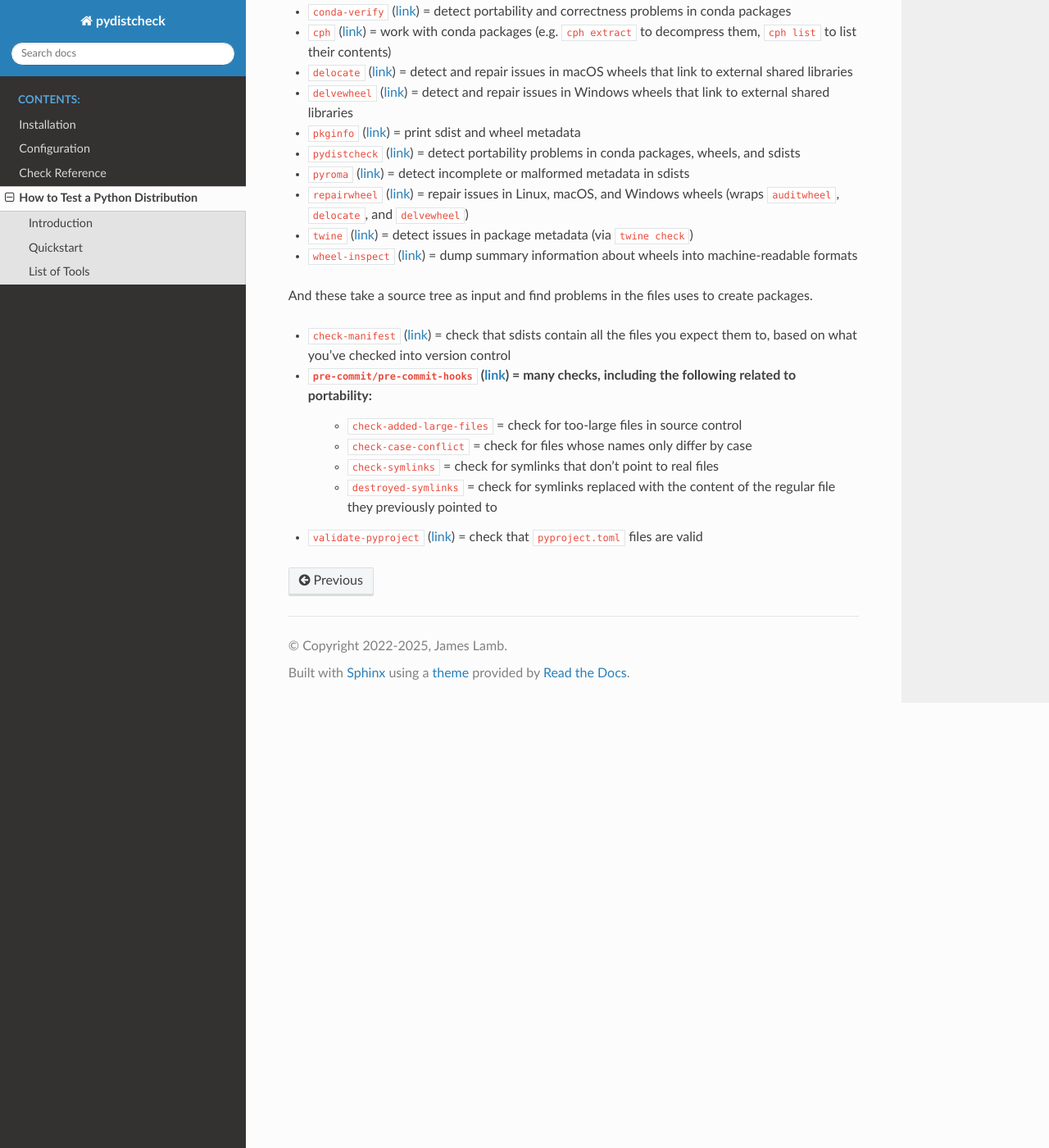
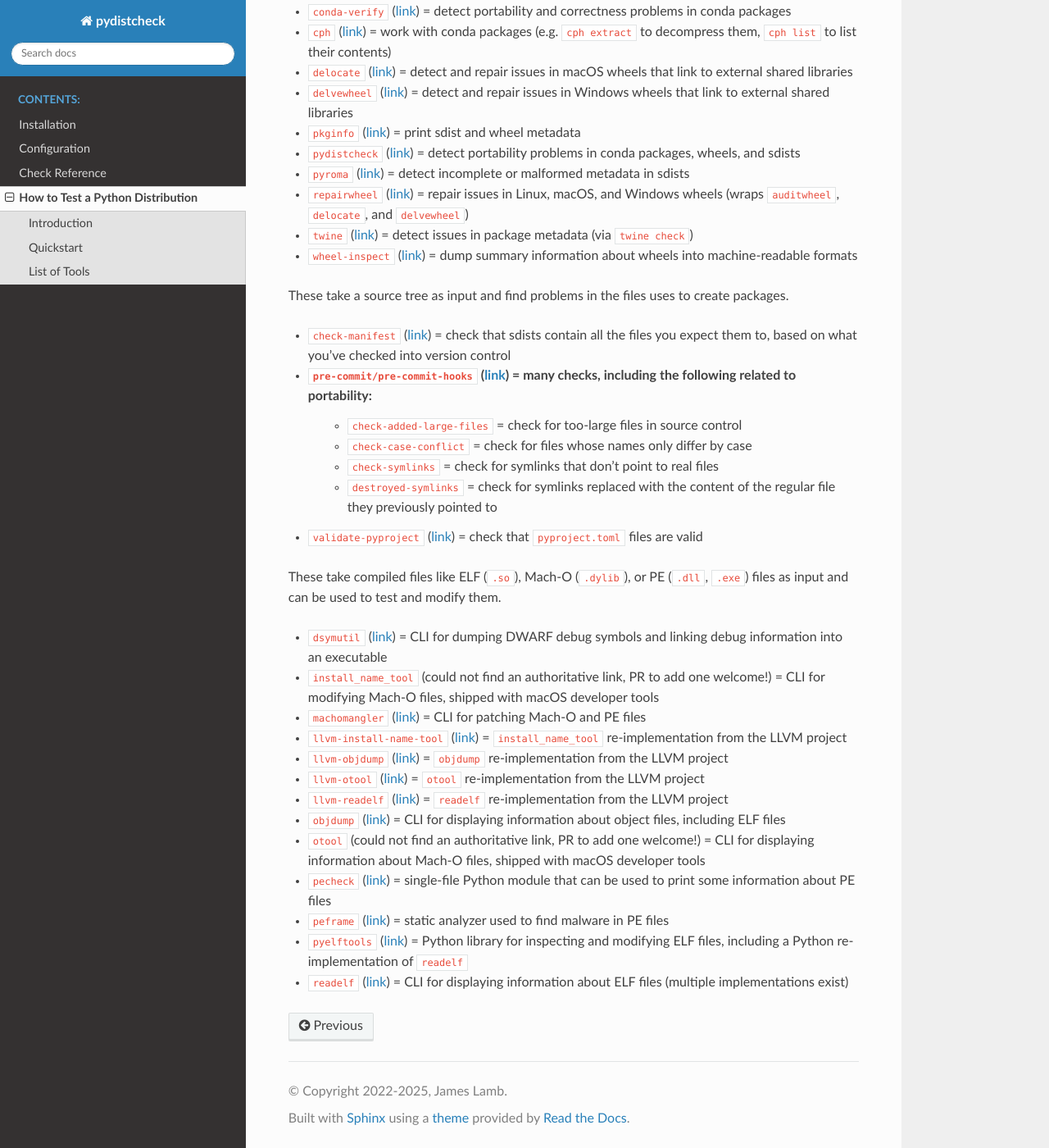
Before and after one commit to jameslamb/pydistcheck, a Sphinx documentation site: the page built from docs/how-to-test-a-python-distribution.rst, in a window 1280 px wide and 1400 px high, scrolled down 2891 px. Shown: the whole window at 82% size. Built offline with Sphinx 7.4.7 and the Read the Docs theme 3.1.0, drawn with Linux system fonts in a browser that asks for light colours.

Commit message:
[docs] add docs on more tools for checking distributions (#316)

```diff
--- a/docs/how-to-test-a-python-distribution.rst
+++ b/docs/how-to-test-a-python-distribution.rst
@@ -150,4 +150,20 @@ And these take a source tree as input and find problems in the files uses to cre
     - ``destroyed-symlinks`` = check for symlinks replaced with the content of the regular file they previously pointed to
 * ``validate-pyproject`` (`link <https://github.com/abravalheri/validate-pyproject/>`__) = check that ``pyproject.toml`` files are valid
 
+These take compiled files like ELF (``.so``), Mach-O (``.dylib``), or PE (``.dll``, ``.exe``) files as input and can be used to test and modify them.
+
+* ``dsymutil`` (`link <https://llvm.org/docs/CommandGuide/dsymutil.html>`__) = CLI for dumping DWARF debug symbols and linking debug information into an executable
+* ``install_name_tool`` (could not find an authoritative link, PR to add one welcome!) = CLI for modifying Mach-O files, shipped with macOS developer tools
+* ``machomangler`` (`link <https://github.com/njsmith/machomachomangler>`__) = CLI for patching Mach-O and PE files
+* ``llvm-install-name-tool`` (`link <https://llvm.org/docs/CommandGuide/llvm-install-name-tool.html>`__) = ``install_name_tool`` re-implementation from the LLVM project
+* ``llvm-objdump`` (`link <https://llvm.org/docs/CommandGuide/llvm-objdump.html>`__) = ``objdump`` re-implementation from the LLVM project
+* ``llvm-otool`` (`link <https://llvm.org/docs/CommandGuide/llvm-otool.html>`__) = ``otool`` re-implementation from the LLVM project
+* ``llvm-readelf`` (`link <https://llvm.org/docs/CommandGuide/llvm-readelf.html>`__) = ``readelf`` re-implementation from the LLVM project
+* ``objdump`` (`link <https://man7.org/linux/man-pages/man1/objdump.1.html>`__) = CLI for displaying information about object files, including ELF files
+* ``otool`` (could not find an authoritative link, PR to add one welcome!) = CLI for displaying information about Mach-O files, shipped with macOS developer tools
+* ``pecheck`` (`link <https://github.com/DidierStevens/DidierStevensSuite/blob/78d34c9f59730a10f40ff14889131cc108a3300b/pecheck.py>`__) = single-file Python module that can be used to print some information about PE files
+* ``peframe`` (`link <https://github.com/guelfoweb/peframe>`__) = static analyzer used to find malware in PE files
+* ``pyelftools`` (`link <https://github.com/eliben/pyelftools>`__) = Python library for inspecting and modifying ELF files, including a Python re-implementation of ``readelf``
+* ``readelf`` (`link <https://man7.org/linux/man-pages/man1/readelf.1.html>`__) = CLI for displaying information about ELF files (multiple implementations exist)
+
 .. _pyodide auditwheel: https://pyodide.org/en/stable/usage/api/pyodide-cli.html
```
Also changed, not shown: other parts of docs/how-to-test-a-python-distribution.rst (+1 -1 lines), .pre-commit-config.yaml.
